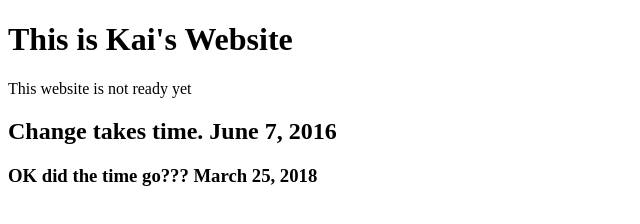
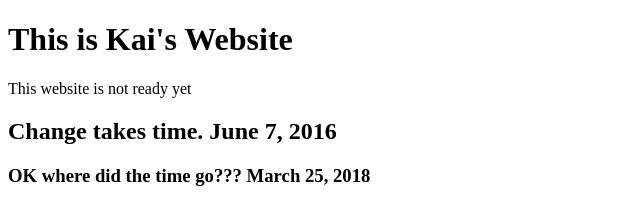
Before and after one commit to cctv2206/cctv2206.github.io, a plain HTML site: page index.html in a window 1280 px wide. Shown: the whole page, without its empty margins (0-640 px from the left). Drawn offline with Linux system fonts and the light colour scheme.

Commit message:
Update index.html

```diff
--- a/index.html
+++ b/index.html
@@ -8,7 +8,7 @@
 <h1>This is Kai's Website</h1>
 <p>This website is not ready yet</p>
 <h2>Change takes time. June 7, 2016</h2>
-<h3>OK  did the time go??? March 25, 2018</h3>
+<h3>OK where did the time go??? March 25, 2018</h3>
 </body>
 
 </html>
```
